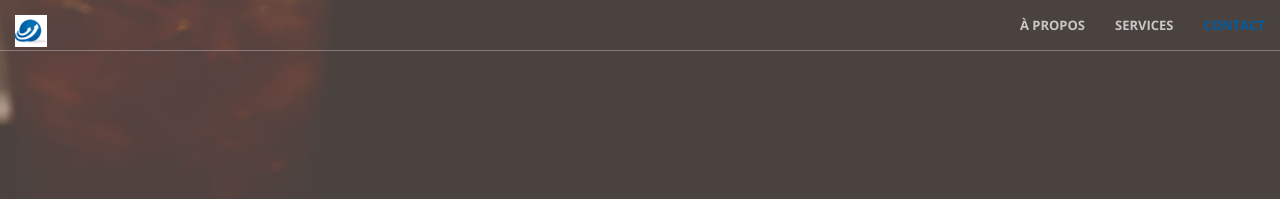
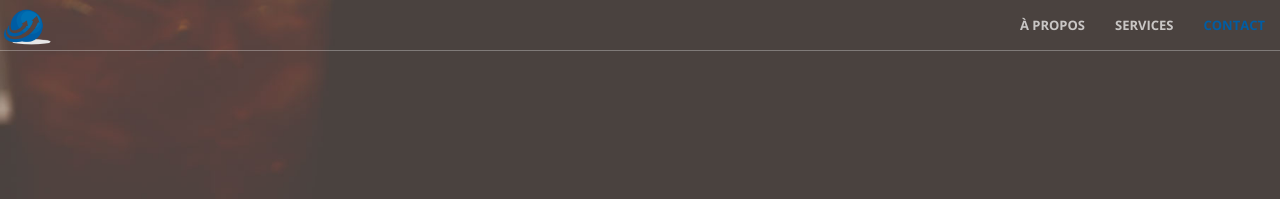
Before and after one commit to felix-antoine-dion/mecatrix.ca, a Jekyll site: the page built from index.html, in a window 1280 px wide. Shown: the top 199 px of the page. Built offline with Jekyll 4.4.1, drawn with Linux system fonts in a browser that asks for light colours.

Commit message:
fixed logo's position and size

```diff
--- a/_includes/nav.html
+++ b/_includes/nav.html
@@ -8,7 +8,7 @@
                 <span class="icon-bar"></span>
                 <span class="icon-bar"></span>
             </button>
-            <a class="navbar-brand page-scroll" href="#page-top"><img src="img/favicon/favicon-32x32.png" class="img-responsive" alt="{{site.title}}"></a>
+            <a class="navbar-brand page-scroll" style="padding:4px 0px 0px 4px" href="#page-top"><img src="img/logo-only.png" style="width:48px; height:48px" class="img-responsive " alt="{{site.title}}"></a>
         </div>
 
         <!-- Collect the nav links, forms, and other content for toggling -->
```
Also changed, not shown: img/logo-only.png.
